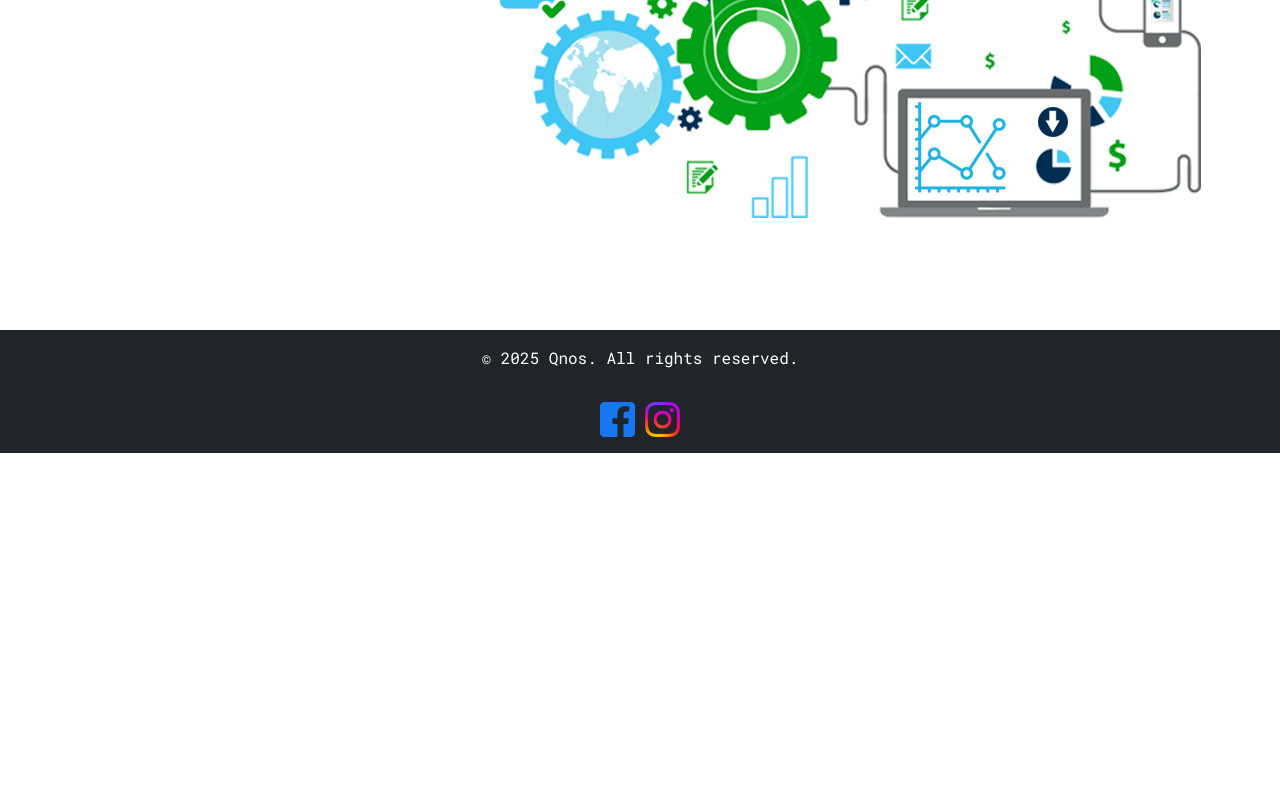
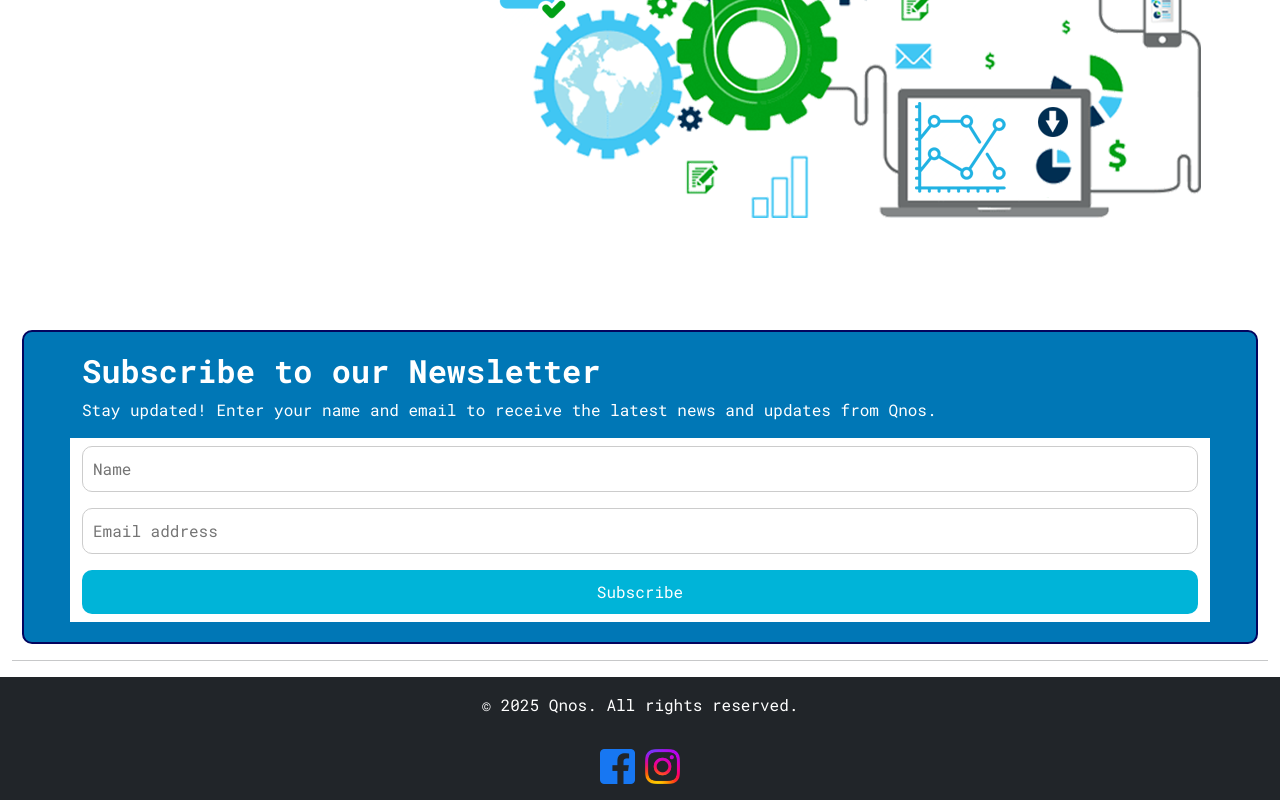
Before and after one commit to penzesdavid/qnos-website, a plain HTML site: page index.html in a window 1280 px wide. Shown: the part 1517-2317 px from the top of the page. Before the commit the page ends 1970 px from the top, so only its background shows below. Drawn offline with nearby package versions, Linux system fonts and the light colour scheme.

Commit message:
update 2.1

```diff
--- a/index.html
+++ b/index.html
@@ -127,8 +127,27 @@
                 our
                 solutions.</p>
             <a href="products.html" class="btn btn-primary btn-lg">More Information</a>
+        </div>
 
+        <div class="Subscribe-box">
+            <form action="/action_page.php">
+                <div class="container">
+                    <h2><b>Subscribe to our Newsletter</b></h2>
+                    <p>Stay updated! Enter your name and email to receive the latest news and updates from Qnos.</p>
+                </div>
+
+                <div class="container" style="background-color:white">
+                    <input type="text" placeholder="Name" name="name" required>
+                    <input type="email" placeholder="Email address" name="mail" required>
+                </div>
+
+                <div class="container" style="background-color:white">
+                    <input type="submit" value="Subscribe">
+                </div>
+            </form>
         </div>
+
+        <hr>
 
     </div>
     <footer class="bg-dark text-center text-white">
@@ -137,10 +156,10 @@
         </div>
         <div class="social-icons">
 
-                <a href="#"><img src="./assets/images/social/facebook.png" alt="Facebook" class="social-icon"></a>
+            <a href="#"><img src="./assets/images/social/facebook.png" alt="Facebook" class="social-icon"></a>
 
 
-                <a href="#"><img src="./assets/images/social/instagram.png" alt="Instagram" class="social-icon"></a>
+            <a href="#"><img src="./assets/images/social/instagram.png" alt="Instagram" class="social-icon"></a>
 
         </div>
     </footer>
--- a/styles.css
+++ b/styles.css
@@ -38,8 +38,28 @@ body{
   }
 }
 
+.nav-link:hover {
+  color: var(--Pacific-cyan);
+  transition: all 0.2s ease;
+  transform: scale(1.1);
+}
+
+.btn {
+  border: none;
+}
+
+.btn:hover {
+  background-color: var(--Federal-blue);
+  transition: all 0.3s ease;
+  box-shadow: 0 0px 16px rgba(255, 255, 255, 0.795);
+}
+
 header .text-center{
   padding: 2rem;
+}
+
+footer {
+  clear: both;
 }
 
 .social-icons {
@@ -49,6 +69,10 @@ header .text-center{
 
 .social-icon {
   width: 35px;
+}
+
+.social-icon:hover {
+  transform: scale(1.2);
 }
 
 .col-sm-6 {
@@ -96,6 +120,12 @@ header .text-center{
   box-shadow: 0 0px 16px rgba(0, 0, 0, 0.15);
 }
 
+.box-funkcio:hover {
+  border: 1px solid var(--Honolulu-blue);
+  transition: transform 2s ease;
+  transform: scale(1.1);
+}
+
 .box-funkcio img {
   width: 50%;
   margin: 25px;
@@ -110,6 +140,37 @@ header .text-center{
   float: right;
 }
 
-footer {
+.Subscribe-box {
+  margin: 10px;
   clear: both;
+  background-color: var(--Honolulu-blue);
+  padding: 20px;
+  color: white;
+  border: 2px solid var(--Federal-blue);
+  border-radius: 10px;
 }
+
+input[type=text], input[type=email], input[type=submit] {
+  width: 100%;
+  padding: 10px;
+  margin: 8px 0;
+  display: inline-block;
+  border: 1px solid #ccc;
+  box-sizing: border-box;
+  border-radius: 10px;
+}
+
+input[type=checkbox] {
+  margin-top: 16px;
+}
+
+input[type=submit] {
+  background-color: var(--Pacific-cyan);
+  color: white;
+  border: none;
+}
+
+input[type=submit]:hover {
+  transition: all 0.2s ease;
+  background-color: var(--Federal-blue);
+}
```
Also changed, not shown: example.html (+14 -1 lines).
